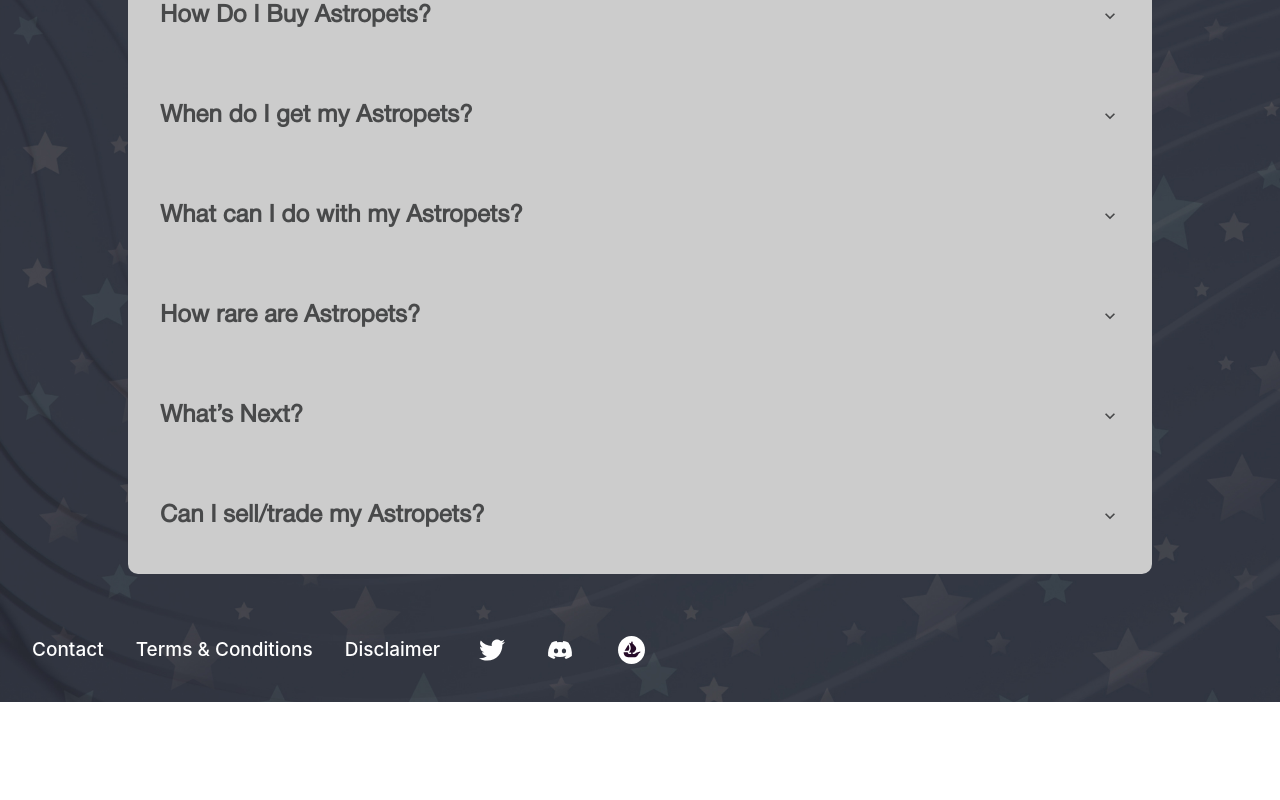
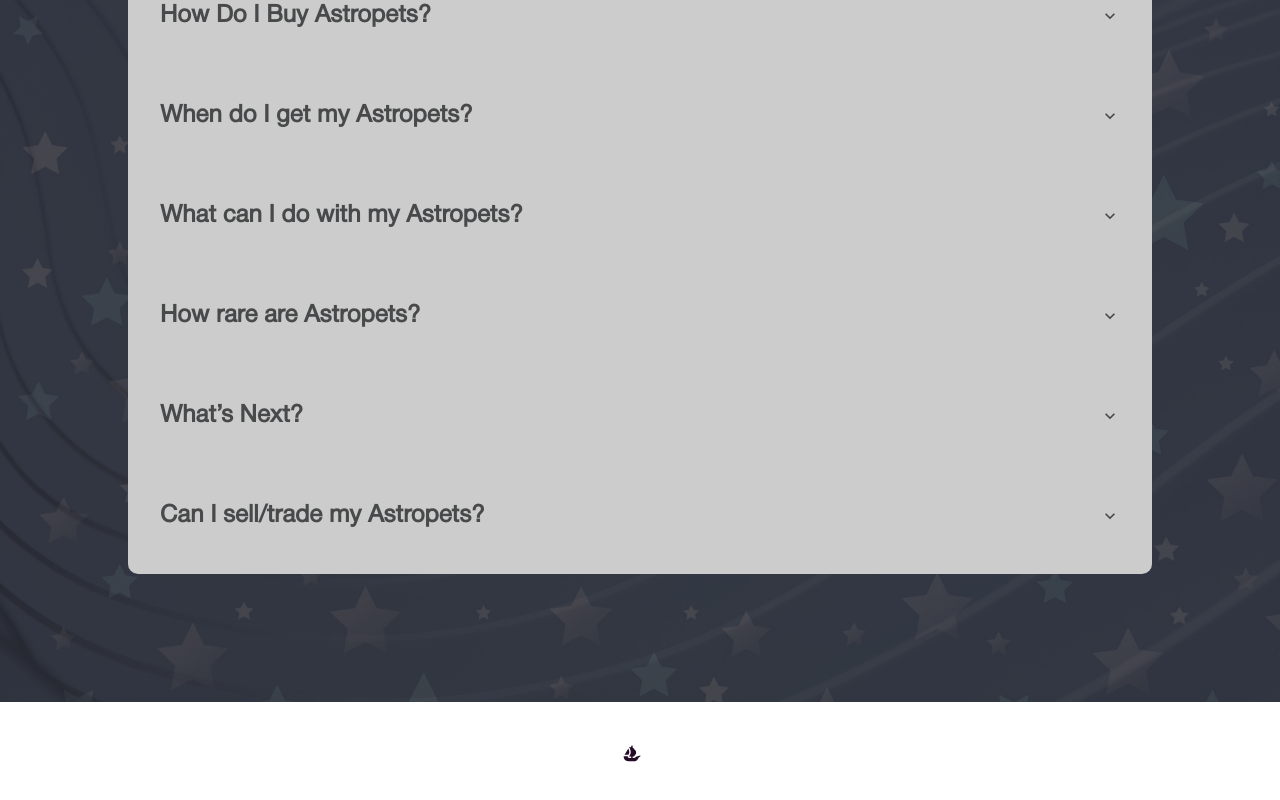
Before and after one commit to fitzmode/astropets, a React (Create React App) app: page / in a window 1280 px wide. Shown: the part 3633-4433 px from the top of the page. Before the commit the page ends 4335 px from the top, so only its background shows below. Built offline with nearby package versions, Linux system fonts and the light colour scheme.

Commit message:
Position footer

```diff
--- a/src/components/Footer.tsx
+++ b/src/components/Footer.tsx
@@ -51,8 +51,6 @@ const Footer = (props: any) => {
       w="100%"
       p={8}
       fontWeight="500"
-      bottom="0px"
-      position="absolute"
       fontSize="19px"
       fontFamily=""
       width="100%"
```
